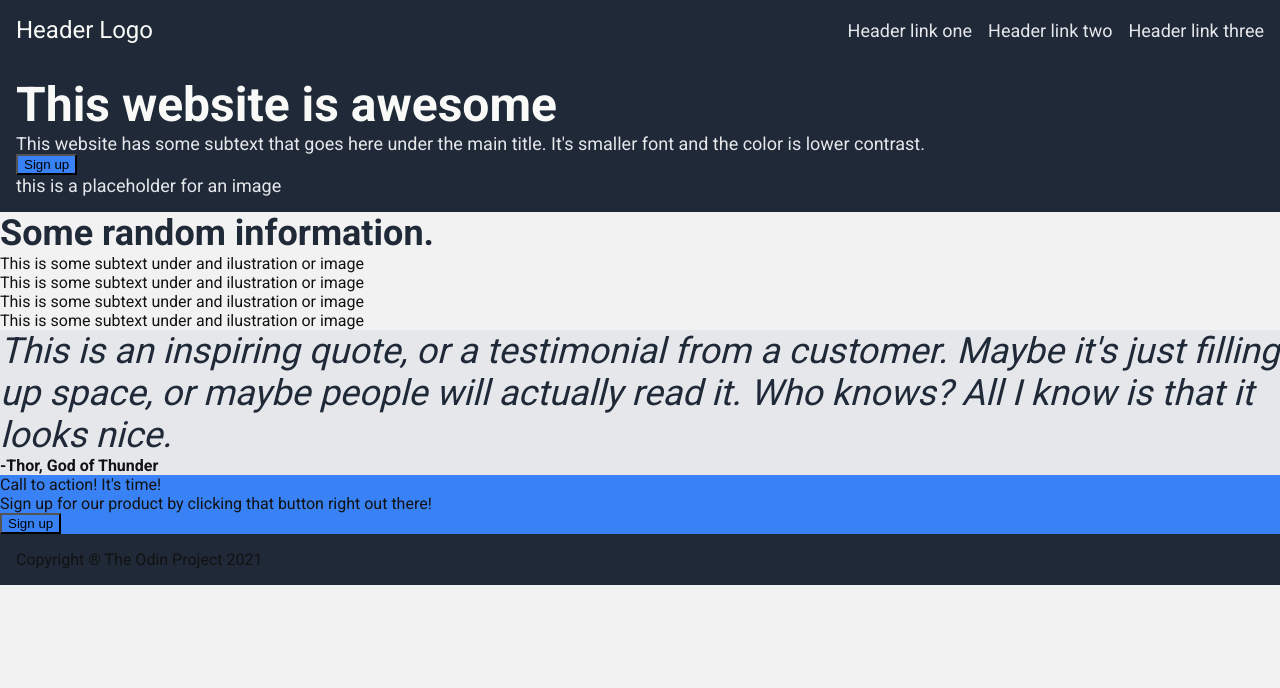
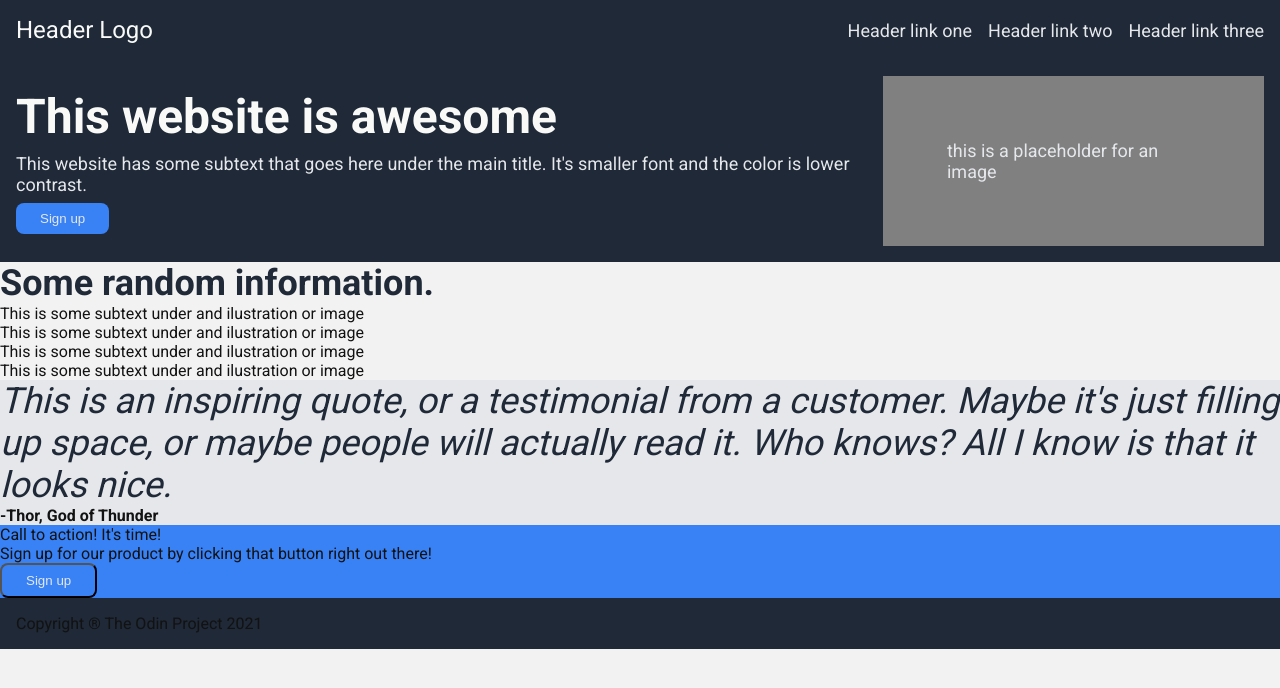
Before and after one commit to sosaian/Odin-landing-page, a plain HTML site: page index.html in a window 1280 px wide. Drawn offline with Linux system fonts and the light colour scheme.

Commit message:
Complete Hero section in HTML and CSS

```diff
--- a/index.html
+++ b/index.html
@@ -30,7 +30,7 @@
             <div class="hero-content">
                 <div class="hero-main-text">This website is awesome</div>
                 <div class="hero-secondary-text">This website has some subtext that goes here under the main title. It's smaller font and the color is lower contrast.</div>
-                <button>Sign up</button>
+                <button class="hero-button">Sign up</button>
             </div>
 
             <div class="imgPlaceholder">this is a placeholder for an image</div>
--- a/style.css
+++ b/style.css
@@ -2,12 +2,12 @@
 
 html
 {
-	box-sizing: border-box; /* Usado para responsive design */
-	scroll-behavior: smooth; /* Scroll suave en toda la página */
+	box-sizing: border-box; /* Used for responsive design */
+	scroll-behavior: smooth; /* Smooth scrolling throughout the page */
 }
 
 *, *:before, *:after {
-  box-sizing: inherit; /* Mejor práctica para evitar problemas con <header> */
+  box-sizing: inherit; /* Best practice to avoid problems with <header> */
 }
 
 body
@@ -15,7 +15,7 @@ body
 	background-color: #f2f2f2;
 	color: #121212;
 	font-family: Roboto, serif;
-	max-width: 100vw; /* vw: viewport width; expresado en % */
+	max-width: 100vw; /* vw: viewport width; expressed in % */
 	margin: 0px;
 
     display: flex;
@@ -61,6 +61,22 @@ ul
     gap: 16px;
 }
 
+.hero
+{
+    display: flex;
+    justify-content: space-between;
+    align-items: center;
+}
+
+.hero-content
+{
+    display: flex;
+    flex-direction: column;
+    justify-content: center;
+    align-items: flex-start;
+    gap: 8px;
+}
+
 .hero-main-text
 {
     font-size: 48px;
@@ -71,6 +87,24 @@ ul
 button, .cta
 {
     background-color: #3882F6;
+}
+
+.hero-button, .ctaButton
+{
+    color: #E5E7EB;
+    border-radius: 8px;
+    padding: 8px 24px;
+}
+
+.hero-button
+{
+    border: 0;
+}
+
+.imgPlaceholder
+{
+    background-color: #808080;
+    padding: 64px;
 }
 
 .informationHeader
```
